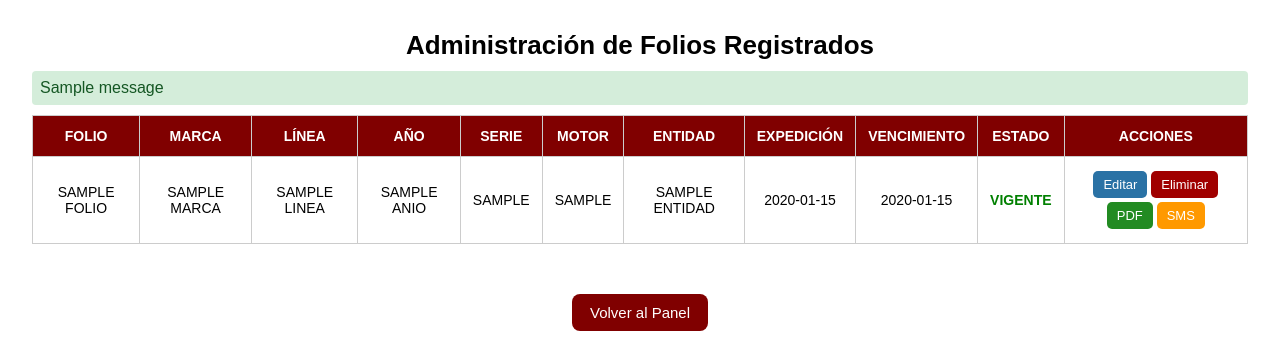
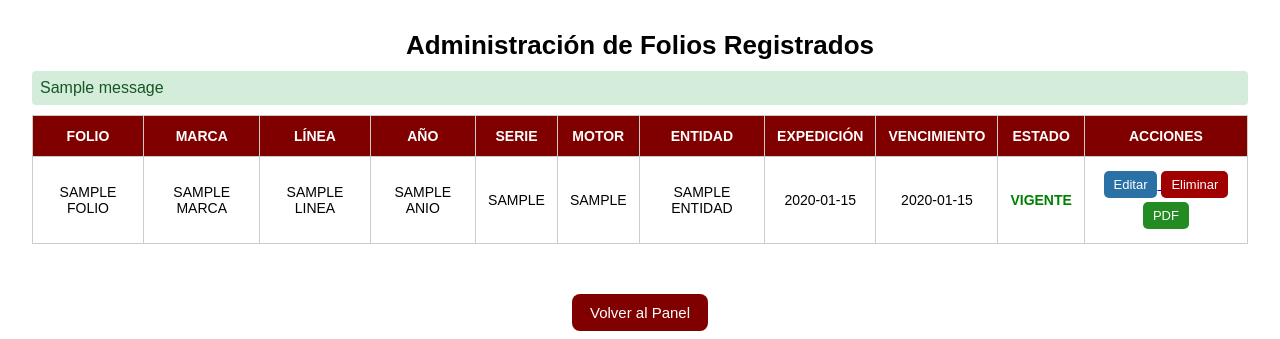
Before and after one commit to Gsr1989/Edomex, a Flask app: template templates/admin_folios.html in a window 1280 px wide. Shown: the part 90-429 px from the top of the page. Run offline with Flask 3, Linux system fonts and the light colour scheme; the template is opened without the code that fills it: most values are stand-ins (such as "Sample title", 1, 10 or a date in 2020); one stand-in notice (Sample message) is shown.

Commit message:
Update admin_folios.html

```diff
--- a/templates/admin_folios.html
+++ b/templates/admin_folios.html
@@ -1,4 +1,5 @@
-<!DOCTYPE html><html lang="es">
+<!DOCTYPE html>
+<html lang="es">
 <head>
     <meta charset="UTF-8">
     <title>Administrar Folios</title>
@@ -24,8 +25,6 @@
         .btn-eliminar:hover { background-color: #800000; }
         .btn-descargar { background-color: #228B22; color: white; }
         .btn-descargar:hover { background-color: #1c6e1c; }
-        .btn-sms { background-color: #ff9900; color: white; }
-        .btn-sms:hover { background-color: #cc7a00; }
         .volver { text-align: center; margin: 20px 0; }
         .volver a { background-color: #800000; color: white; padding: 10px 18px; border-radius: 8px; text-decoration: none; font-size: 15px; }
         .volver a:hover { background-color: #a00000; }
@@ -38,18 +37,26 @@
         }
     </style>
 </head>
-<body><header>
+<body>
+
+<header>
     <img src="{{ url_for('static', filename='logo.png') }}" alt="Logo">
     <img src="{{ url_for('static', filename='sub_logo.png') }}" alt="Sub Logo">
-</header><div class="titulo">Administración de Folios Registrados</div><!-- FLASH MESSAGES -->{% with messages = get_flashed_messages(with_categories=true) %} {% if messages %}
+</header>
 
+<div class="titulo">Administración de Folios Registrados</div>
+
+{% with messages = get_flashed_messages(with_categories=true) %}
+    {% if messages %}
     <div class="flash-container">
         {% for category, msg in messages %}
         <div class="flash {{ category }}">{{ msg }}</div>
         {% endfor %}
     </div>
     {% endif %}
-{% endwith %}<div class="tabla-container">
+{% endwith %}
+
+<div class="tabla-container">
     <table>
         <thead>
             <tr>
@@ -79,30 +86,38 @@
                 <td>{{ f.fecha_expedicion[:10] }}</td>
                 <td>{{ f.fecha_vencimiento[:10] }}</td>
                 <td>
-                    <span class="{% if f.estado=='VIGENTE' %}estado-verde{% else %}estado-rojo{% endif %}">
+                    <span class="{% if f.estado == 'VIGENTE' %}estado-verde{% else %}estado-rojo{% endif %}">
                         {{ f.estado }}
                     </span>
                 </td>
                 <td>
-                    <a href="{{ url_for('editar_folio', folio=f.folio) }}"><button class="btn btn-editar">Editar</button></a>
-                    <form method="POST" action="{{ url_for('eliminar_folio') }}" style="display:inline;">
+                    <a href="{{ url_for('editar_folio', folio=f.folio) }}">
+                        <button class="btn btn-editar">Editar</button>
+                    </a>
+
+                    <form method="POST" action="{{ url_for('eliminar_folio') }}" style="display:inline;"
+                          onsubmit="return confirm('¿Eliminar folio {{ f.folio }}?');">
                         <input type="hidden" name="folio" value="{{ f.folio }}">
                         <button type="submit" class="btn btn-eliminar">Eliminar</button>
                     </form>
-                    <a href="{{ url_for('descargar_pdf', folio=f.folio) }}" target="_blank"><button class="btn btn-descargar">PDF</button></a>
-                    <form method="POST" action="{{ url_for('enviar_sms_manual') }}" style="display:inline;">
-                        <input type="hidden" name="folio" value="{{ f.folio }}">
-                        <input type="hidden" name="telefono" value="{{ f.numero_telefono }}">
-                        <button type="submit" class="btn btn-sms">SMS</button>
-                    </form>
+
+                    <a href="{{ url_for('descargar_recibo', folio=f.folio) }}" target="_blank">
+                        <button class="btn btn-descargar">PDF</button>
+                    </a>
                 </td>
             </tr>
         {% endfor %}
         </tbody>
     </table>
-</div><div class="volver">
+</div>
+
+<div class="volver">
     <a href="{{ url_for('admin') }}">Volver al Panel</a>
-</div><footer>
+</div>
+
+<footer>
     <img src="{{ url_for('static', filename='footer.png') }}" alt="Footer">
-</footer></body>
+</footer>
+
+</body>
 </html>
```
Lines whose indentation alone changed are shown as unchanged.
